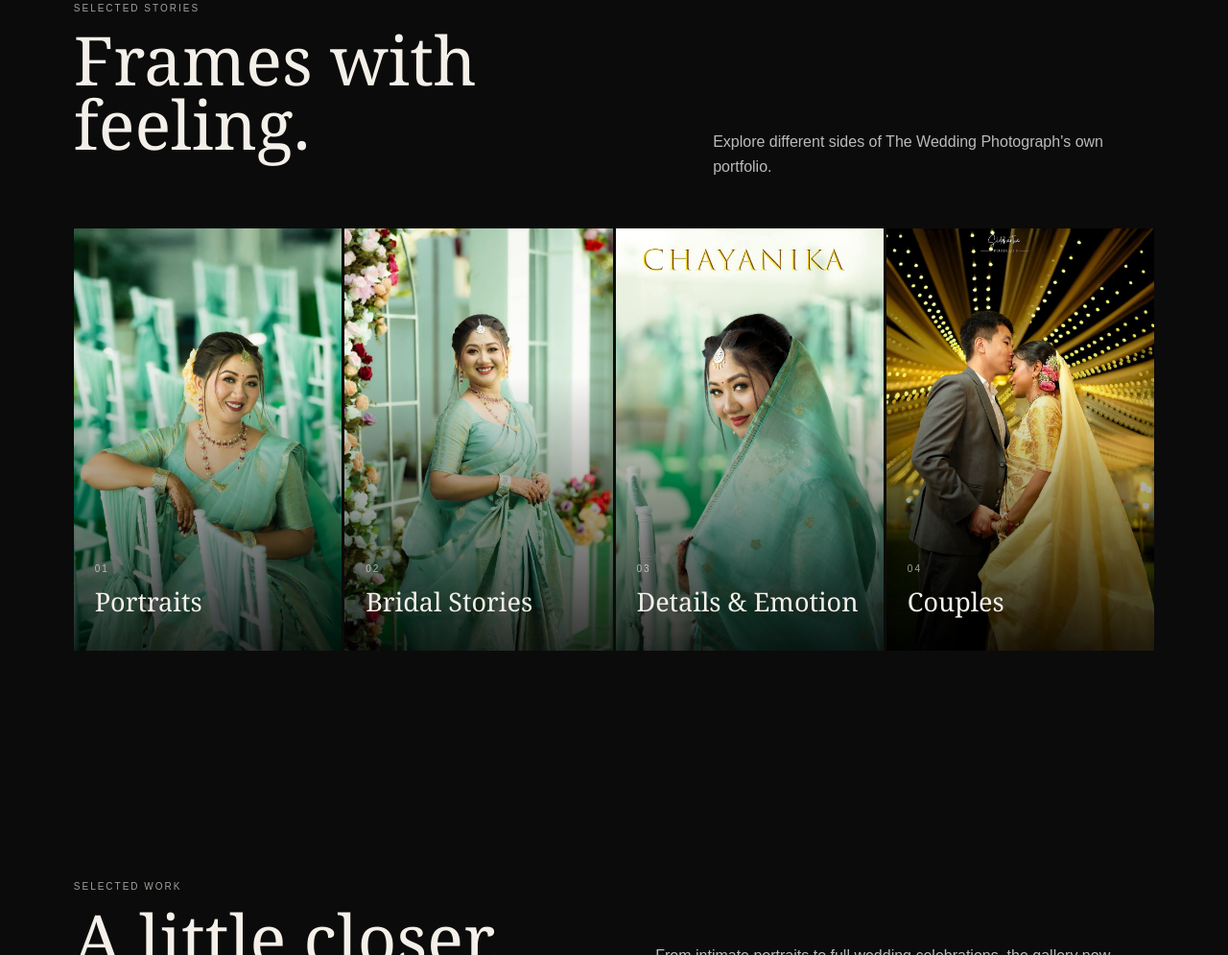
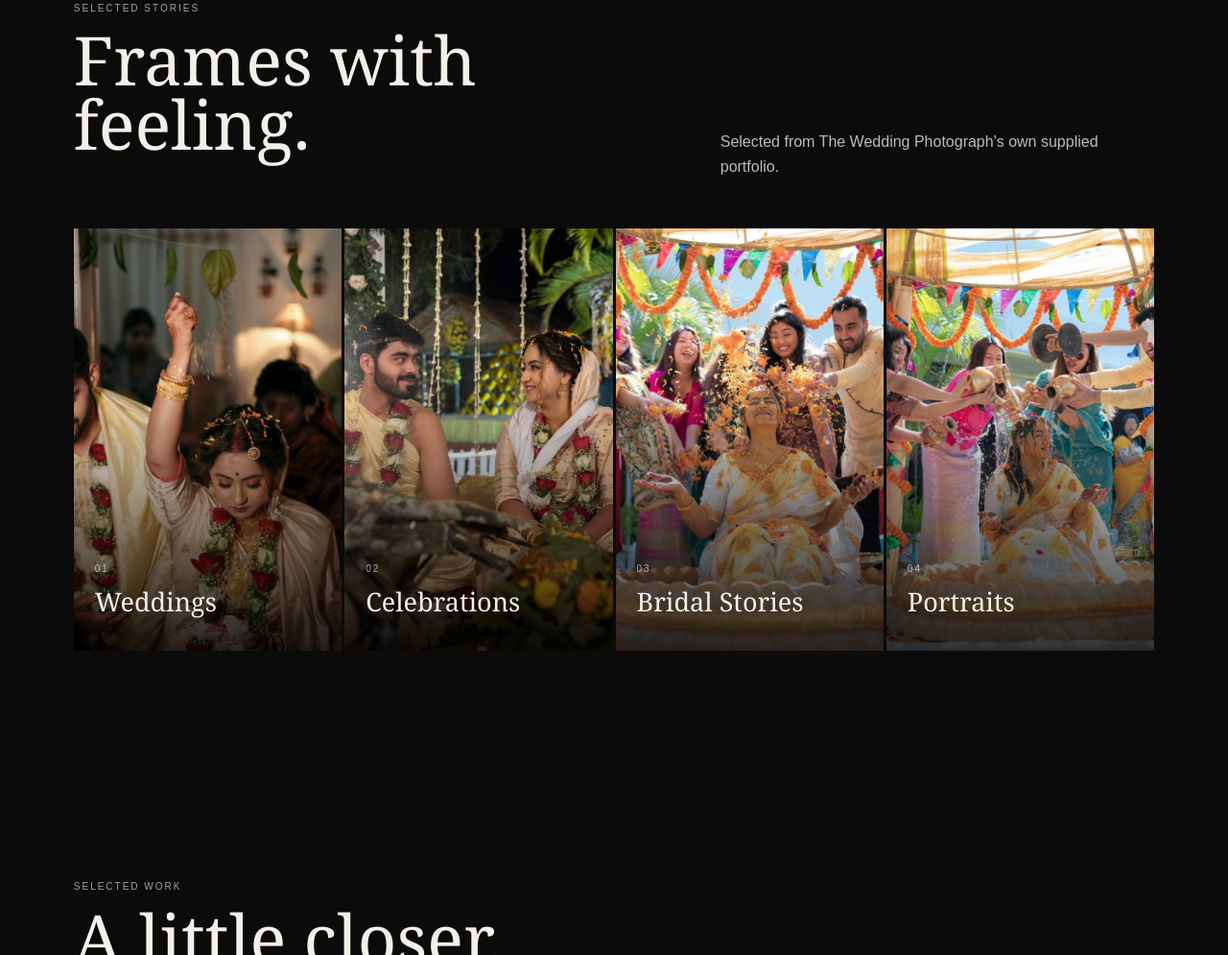
Before and after one commit to googly-oss/The-Wedding-Photograph-, a plain HTML site: page index.html in a window 1280 px wide. Shown: the part 1805-2800 px from the top of the page at 96% size. Drawn offline with Linux system fonts and the light colour scheme.

Commit message:
Add files via upload

```diff
--- a/index.html
+++ b/index.html
@@ -10,31 +10,29 @@
 .steps{display:grid;grid-template-columns:repeat(4,1fr);border-top:1px solid #ffffff22}.step{padding:30px 20px;border-right:1px solid #ffffff22;min-height:180px}.step h3{font-size:28px;margin:15px 0 5px}.contact{background:#e9e5dc;color:#171717;text-align:center}.contact p{color:#555;margin:8px auto}.contact .btn{border-color:#222;color:#222;display:inline-block;margin-top:18px}footer{padding:35px 6vw;color:#777;font-size:10px;letter-spacing:.1em;text-transform:uppercase;display:flex;justify-content:space-between}
 .modal{display:none;position:fixed;z-index:50;inset:0;background:#000e;align-items:center;justify-content:center;padding:20px}.modal.open{display:flex}.modal img{max-width:94vw;max-height:90vh;object-fit:contain}.modal{touch-action:pan-y}.close{position:absolute;right:25px;top:18px;font-size:30px;cursor:pointer}
 @media(max-width:800px){nav{padding:16px 5vw;background:linear-gradient(#000d,transparent)}.nav-links{display:none}.menu{display:block}.nav-links.show{display:flex;position:absolute;right:5vw;top:58px;flex-direction:column;align-items:flex-end;gap:14px;padding:16px;background:#111e;border:1px solid #ffffff22;backdrop-filter:blur(10px)}.nav-links.show a{display:block;margin:0}.hero{min-height:100svh}.hero img{object-position:center}.copy{padding-bottom:4px}.buttons .btn{padding:12px 15px}section{padding:80px 5vw}.hero{min-height:620px;padding:0 5vw 9vh}h1{font-size:clamp(50px,15vw,78px)}.copy p{font-size:14px;max-width:330px}.two{grid-template-columns:1fr;gap:35px}.two img{aspect-ratio:1/1}.head{display:block;margin-bottom:35px}.head p{margin-top:18px}.stories{grid-template-columns:1fr 1fr}.story{height:310px}.story:first-child{grid-column:span 2;height:430px}.work{grid-template-columns:1fr}.big{height:470px}.reel-wrap{grid-template-columns:1fr;gap:45px}.reel-video{width:min(100%,360px)}.side{grid-template-columns:1fr 1fr;grid-template-rows:1fr;height:300px}.steps{grid-template-columns:1fr 1fr}footer{display:block;line-height:2.2}}
-
-.gallery-more{display:grid;grid-template-columns:repeat(3,1fr);gap:8px}.gallery-more .tile{position:relative;height:460px;overflow:hidden;cursor:pointer}.gallery-more .tile:nth-child(2){height:560px;margin-top:70px}.gallery-more .tile:nth-child(3){height:390px;margin-top:130px}.gallery-more img{width:100%;height:100%;object-fit:cover;transition:transform .8s}.gallery-more .tile:hover img{transform:scale(1.04)}.tile-label{position:absolute;left:18px;bottom:18px;z-index:2;text-shadow:0 2px 14px #000}.gallery-strip{display:grid;grid-template-columns:repeat(4,1fr);gap:6px;margin-top:8px}.gallery-strip img{width:100%;height:330px;object-fit:cover;cursor:pointer}.portrait-note{max-width:520px}
-@media(max-width:800px){.gallery-more{grid-template-columns:1fr 1fr}.gallery-more .tile,.gallery-more .tile:nth-child(2),.gallery-more .tile:nth-child(3){height:360px;margin-top:0}.gallery-more .tile:first-child{grid-column:span 2;height:470px}.gallery-strip{grid-template-columns:1fr 1fr}.gallery-strip img{height:260px}}
-@media(max-width:480px){.gallery-more{grid-template-columns:1fr}.gallery-more .tile,.gallery-more .tile:nth-child(2),.gallery-more .tile:nth-child(3),.gallery-more .tile:first-child{height:390px;grid-column:auto}.gallery-strip{grid-template-columns:1fr 1fr}.gallery-strip img{height:220px}}
-</style></head><body>
+</style>
+<style>
+.wa-float{position:fixed;right:22px;bottom:22px;z-index:40;width:56px;height:56px;border-radius:50%;display:flex;align-items:center;justify-content:center;background:#25D366;color:#fff;box-shadow:0 10px 28px #0007;font-family:Arial,sans-serif;font-size:27px;font-weight:700;text-decoration:none;border:2px solid #fff9;transition:transform .2s ease,box-shadow .2s ease}.wa-float:hover{transform:translateY(-3px);box-shadow:0 14px 34px #0009}.wa-float span{font-size:25px;line-height:1}@media(max-width:480px){.wa-float{right:16px;bottom:16px;width:52px;height:52px;font-size:25px}.wa-float span{font-size:23px}}
+</style>
+</head><body>
 <nav><div>The Wedding Photograph</div><button class="menu" onclick="document.querySelector('.nav-links').classList.toggle('show')">Menu</button><div class="nav-links"><a href="#stories">Stories</a><a href="#work">Gallery</a><a href="#experience">Experience</a><a href="#contact">Contact</a></div></nav>
 <header class="hero"><img src="work-1.jpg"><div class="copy"><div class="eyebrow">Guwahati · Assam</div><h1>Stories,<br>beautifully remembered.</h1><p>Wedding photography & films for celebrations that deserve to be felt again.</p><div class="buttons"><a class="btn light" href="#stories">Explore stories</a><a class="btn" href="#contact">Enquire</a></div></div></header>
 <section><div class="two"><div><div class="kicker">The Wedding Photograph approach</div><h2>For the moments you'll feel again.</h2><p>A calm, story-first approach to wedding photography — honest emotion, beautiful frames and memories made to last.</p></div><img src="work-2.jpg"></div></section>
-<section id="stories"><div class="head"><div><div class="kicker">Selected stories</div><h2>Frames with feeling.</h2></div><p>Explore different sides of The Wedding Photograph's own portfolio.</p></div><div class="stories">
-<article class="story" onclick="show(5)"><img src="portfolio-1.jpg"><div><span class="kicker">01</span><h3>Portraits</h3></div></article>
-<article class="story" onclick="show(6)"><img src="portfolio-2.jpg"><div><span class="kicker">02</span><h3>Bridal Stories</h3></div></article>
-<article class="story" onclick="show(7)"><img src="portfolio-3.jpg"><div><span class="kicker">03</span><h3>Details & Emotion</h3></div></article>
-<article class="story" onclick="show(8)"><img src="portfolio-4.jpg"><div><span class="kicker">04</span><h3>Couples</h3></div></article>
+<section id="stories"><div class="head"><div><div class="kicker">Selected stories</div><h2>Frames with feeling.</h2></div><p>Selected from The Wedding Photograph's own supplied portfolio.</p></div><div class="stories">
+<article class="story" onclick="show(0)"><img src="work-1.jpg"><div><span class="kicker">01</span><h3>Weddings</h3></div></article>
+<article class="story" onclick="show(1)"><img src="work-2.jpg"><div><span class="kicker">02</span><h3>Celebrations</h3></div></article>
+<article class="story" onclick="show(2)"><img src="work-3.jpg"><div><span class="kicker">03</span><h3>Bridal Stories</h3></div></article>
+<article class="story" onclick="show(3)"><img src="work-4.jpg"><div><span class="kicker">04</span><h3>Portraits</h3></div></article>
 </div></section>
-<section id="work"><div class="head"><div><div class="kicker">Selected work</div><h2>A little closer.</h2></div><p class="portrait-note">From intimate portraits to full wedding celebrations, the gallery now shows more of their real work.</p></div><div class="work"><div class="big"><img src="portfolio-5.jpg" onclick="show(9)"></div><div class="side"><img src="portfolio-6.jpg" onclick="show(10)"><img src="portfolio-7.jpg" onclick="show(11)"></div></div><div class="gallery-strip"><img src="portfolio-8.jpg" onclick="show(12)"><img src="portfolio-9.jpg" onclick="show(13)"><img src="portfolio-10.jpg" onclick="show(14)"><img src="portfolio-11.jpg" onclick="show(15)"></div></section>
-<section><div class="head"><div><div class="kicker">Portraits</div><h2>People, beautifully seen.</h2></div><p>Quiet portraits and couple frames from the supplied portfolio.</p></div><div class="gallery-more">
-<article class="tile" onclick="show(16)"><img src="portfolio-12.jpg"><div class="tile-label"><span class="kicker">Portrait 01</span><h3>Soft light</h3></div></article>
-<article class="tile" onclick="show(17)"><img src="portfolio-13.jpg"><div class="tile-label"><span class="kicker">Portrait 02</span><h3>Couple story</h3></div></article>
-<article class="tile" onclick="show(18)"><img src="portfolio-14.jpg"><div class="tile-label"><span class="kicker">Portrait 03</span><h3>In the moment</h3></div></article>
-</div></section><section class="reel"><div class="reel-wrap"><div class="reel-copy"><div class="kicker">05 / Films & Reels</div><h2>Motion & memory.</h2><p>See it. Hear it. Relive it. A cinematic glimpse of The Wedding Photograph's visual storytelling.</p><a class="btn" target="_blank" href="https://lovestoriestv.com/business/the-wedding-photograph">View film work</a></div><video class="reel-video" controls playsinline preload="metadata" poster="work-3.jpg"><source src="reel.mp4" type="video/mp4">Your browser does not support video playback.</video></div></section>
+<section id="work"><div class="head"><div><div class="kicker">Selected work</div><h2>A little closer.</h2></div></div><div class="work"><div class="big"><img src="work-3.jpg"></div><div class="side"><img src="work-4.jpg"><img src="work-5.jpg"></div></div></section>
+<section class="reel"><div class="reel-wrap"><div class="reel-copy"><div class="kicker">05 / Films & Reels</div><h2>Motion & memory.</h2><p>See it. Hear it. Relive it. A cinematic glimpse of The Wedding Photograph's visual storytelling.</p><a class="btn" target="_blank" href="https://lovestoriestv.com/business/the-wedding-photograph">View film work</a></div><video class="reel-video" controls playsinline preload="metadata" poster="work-3.jpg"><source src="reel.mp4" type="video/mp4">Your browser does not support video playback.</video></div></section>
 <section id="experience"><div class="head"><div><div class="kicker">A calm process</div><h2>From first hello to forever.</h2></div></div><div class="steps"><div class="step"><b>01</b><h3>Connect</h3><p>Tell us your story, date and what matters most.</p></div><div class="step"><b>02</b><h3>Plan</h3><p>Shape the coverage around your celebration.</p></div><div class="step"><b>03</b><h3>Create</h3><p>We photograph the real moments as they unfold.</p></div><div class="step"><b>04</b><h3>Deliver</h3><p>Your memories return as photographs and films.</p></div></div></section>
 <section id="contact" class="contact"><div class="kicker">Let's make something lasting</div><h2>Your story deserves to be remembered beautifully.</h2><p>Idgah Road, Sijubari, Hatigaon, Guwahati, Assam</p><p>+91 86386 92172</p><a class="btn" target="_blank" href="https://wa.me/918638692172">WhatsApp</a></section>
 <footer><span>The Wedding Photograph · Guwahati</span><span>Wedding Photography & Films</span></footer>
 <div class="modal" id="m" onclick="hide()"><span class="close">×</span><img id="mi"></div>
-<script>const photos=["work-1.jpg","work-2.jpg","work-3.jpg","work-4.jpg","work-5.jpg","portfolio-1.jpg","portfolio-2.jpg","portfolio-3.jpg","portfolio-4.jpg","portfolio-5.jpg","portfolio-6.jpg","portfolio-7.jpg","portfolio-8.jpg","portfolio-9.jpg","portfolio-10.jpg","portfolio-11.jpg","portfolio-12.jpg","portfolio-13.jpg","portfolio-14.jpg","portfolio-15.jpg"];function show(i){mi.src=photos[i];m.classList.add('open')}function hide(){m.classList.remove('open')}</script>
+<script>const photos=["work-1.jpg","work-2.jpg","work-3.jpg","work-4.jpg","work-5.jpg"];function show(i){mi.src=photos[i];m.classList.add('open')}function hide(){m.classList.remove('open')}</script>
+
+<a class="wa-float" href="https://wa.me/918638692172" target="_blank" aria-label="Chat on WhatsApp" title="WhatsApp"><span>◔</span></a>
 </body></html>
 <style>
 @media (min-width:801px) and (max-width:1100px){section{padding:95px 5vw}.stories{grid-template-columns:repeat(2,1fr)}.story{height:390px}.work{grid-template-columns:1.15fr .85fr}.big{height:560px}.reel-wrap{gap:5vw}.steps{grid-template-columns:repeat(2,1fr)}}
```
